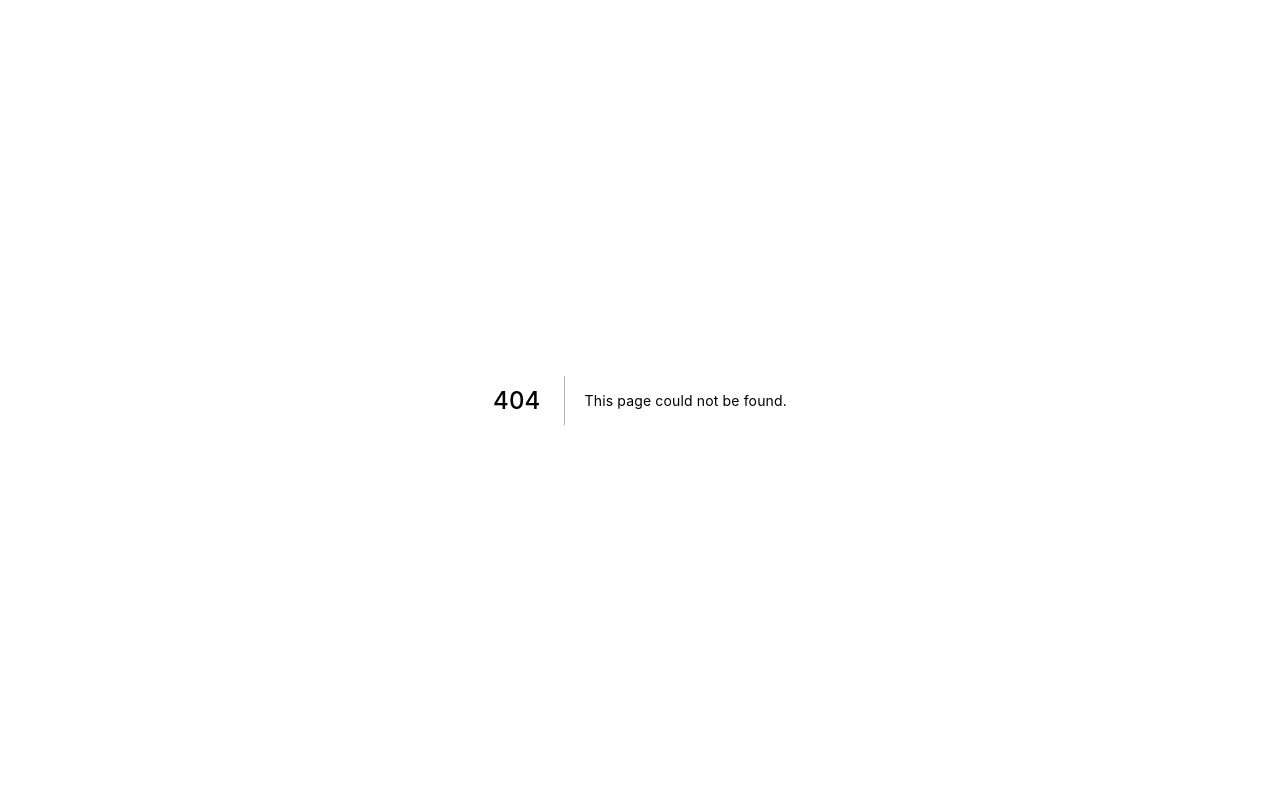
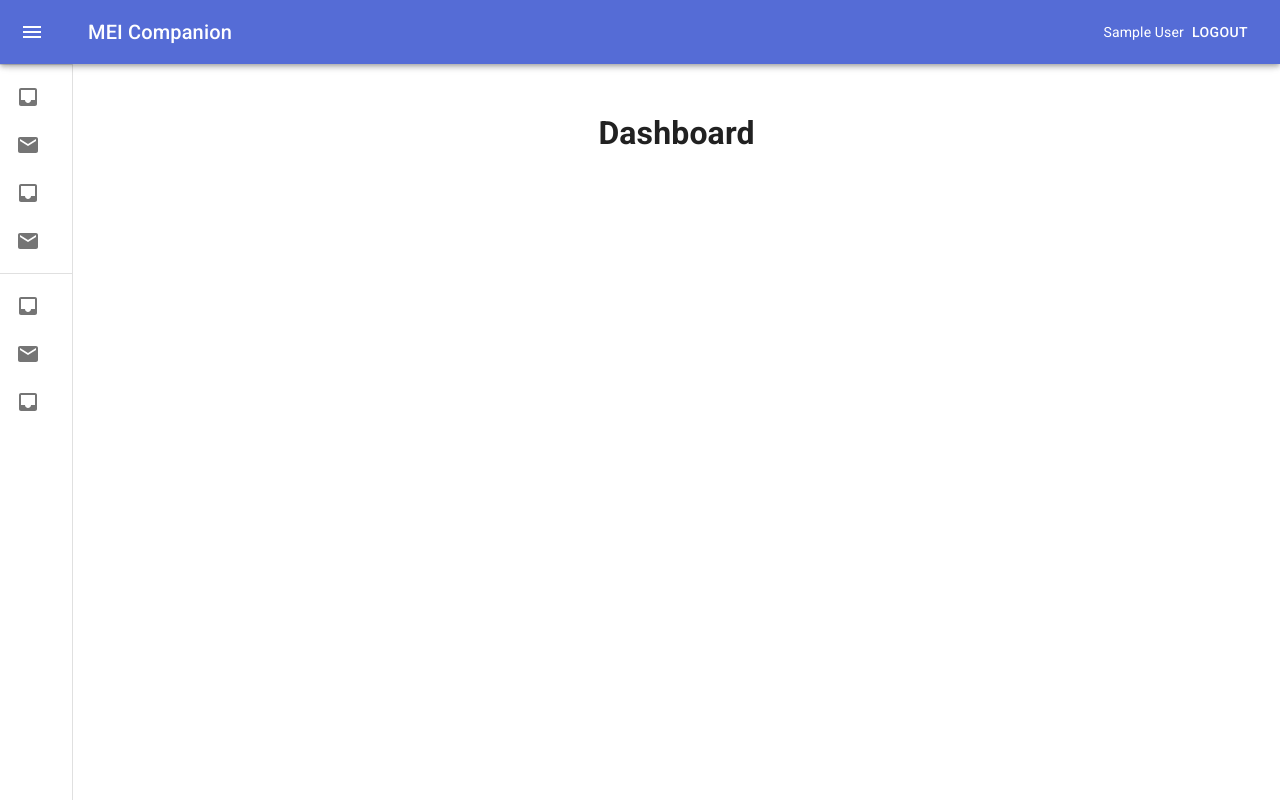
Before and after one commit to silvoneymachado/mei-companion, a Next.js app: page /dashboard in a window 1280 px wide. Before the commit this address had no page. Built offline with nearby package versions, Linux system fonts and the light colour scheme; no server answers; sample sign-in values are in the browser's storage.

Commit message:
Add auth algorithm

```diff
--- a/package.json
+++ b/package.json
@@ -21,12 +21,14 @@
     "@mui/material": "^5.0.4",
     "@prisma/client": "^3.2.1",
     "add": "^2.0.6",
+    "formik": "^2.2.9",
     "next": "9.5.5",
     "next-auth": "^3.29.0",
     "react": "16.14.0",
     "react-dom": "16.14.0",
     "react-markdown": "5.0.2",
-    "yarn": "^1.22.17"
+    "yarn": "^1.22.17",
+    "yup": "^0.32.11"
   },
   "devDependencies": {
     "@types/next-auth": "3.1.14",
--- /dev/null
+++ b/src/components/authRenderer.tsx
@@ -0,0 +1,15 @@
+import { useSession } from "next-auth/client";
+import React, { ReactNode } from "react";
+
+interface Props {
+  protectedComponent: ReactNode;
+  fallBackComponent?: ReactNode;
+}
+
+const AuthRenderer: React.FC<Props> = (props: Props) => {
+  const { protectedComponent, fallBackComponent } = props;
+  const [session] = useSession();
+  return <>{session ? protectedComponent : fallBackComponent}</>;
+};
+
+export default AuthRenderer;
--- a/src/components/buttonAppBar.tsx
+++ b/src/components/buttonAppBar.tsx
@@ -7,6 +7,7 @@ import Button from "@mui/material/Button";
 import IconButton from "@mui/material/IconButton";
 import MenuIcon from "@mui/icons-material/Menu";
 import { styled } from "@mui/material";
+import { signOut, useSession } from "next-auth/client";
 
 const drawerWidth = 240;
 
@@ -35,6 +36,8 @@ const AppBar = styled(MuiAppBar, {
 
 const ButtonAppBar = (props: AppBarProps) => {
   const { open, toggleDrawer } = props;
+  const [session] = useSession();
+
   return (
     <Box sx={{ flexGrow: 1 }}>
       <AppBar position="fixed" open={open} toggleDrawer={toggleDrawer}>
@@ -54,7 +57,10 @@ const ButtonAppBar = (props: AppBarProps) => {
           <Typography variant="h6" noWrap component="div" sx={{ flexGrow: 1 }}>
             MEI Companion
           </Typography>
-          <Button color="inherit">Login</Button>
+          <Typography variant="body2" component="p">
+            {session.user.name}
+          </Typography>
+          <Button color="inherit" onClick={() => signOut()}>Logout</Button>
         </Toolbar>
       </AppBar>
     </Box>
--- a/src/components/layout.tsx
+++ b/src/components/layout.tsx
@@ -1,6 +1,8 @@
 import { Box, styled } from "@mui/material";
+import { useSession } from "next-auth/client";
 import React, { useState } from "react";
 import AppDrawer from "./appDrawer";
+import AuthRenderer from "./authRenderer";
 import ButtonAppBar from "./buttonAppBar";
 
 const DrawerHeader = styled("div")(({ theme }) => ({
@@ -17,12 +19,18 @@ const Layout: React.FC = ({ children }) => {
 
   const toggleDrawer = () => {
     setDrawerIsOpen(!drawerIsOpen);
-  }
+  };
+
+  const renderScaffold = () => (
+    <>
+      <ButtonAppBar toggleDrawer={toggleDrawer} open={drawerIsOpen} />
+      <AppDrawer isDrawerOpen={drawerIsOpen} toggleDrawer={toggleDrawer} />
+    </>
+  );
 
   return (
     <Box sx={{ display: "flex" }}>
-      <ButtonAppBar toggleDrawer={toggleDrawer} open={drawerIsOpen} />
-      <AppDrawer isDrawerOpen={drawerIsOpen} toggleDrawer={toggleDrawer} />
+      <AuthRenderer protectedComponent={renderScaffold()} />
       <Box component="main" sx={{ flexGrow: 1, p: 3 }}>
         <DrawerHeader />
         {children}
--- a/src/pages/_app.tsx
+++ b/src/pages/_app.tsx
@@ -1,19 +1,22 @@
 import { AppProps } from "next/app";
 import React, { useEffect } from "react";
-import { Provider } from "next-auth/client";
+import { Provider as SessionProvider } from "next-auth/client";
+import guard from 'next-auth';
 import theme from "../theme";
 import '@fontsource/roboto/300.css';
 import '@fontsource/roboto/400.css';
 import '@fontsource/roboto/500.css';
 import '@fontsource/roboto/700.css';
 import { CssBaseline, ThemeProvider } from "@mui/material";
-
+import { NextPage } from "next";
+import AuthGuard from "../services/auth/authGuard";
+import { NextApplicationPage } from "../types/types";
 
 const App = (props: AppProps) => {
   const {
     Component,
     pageProps: { session, ...pageProps },
-  } = props;
+  }: { Component: NextApplicationPage; pageProps: any } = props;
 
   useEffect(() => {
     // Remove the server-side injected CSS.
@@ -26,28 +29,22 @@ const App = (props: AppProps) => {
   return (
     <ThemeProvider theme={theme}>
       <CssBaseline />
-      <Provider
-        // Provider options are not required but can be useful in situations where
-        // you have a short session maxAge time. Shown here with default values.
-        options={{
-          // Client Max Age controls how often the useSession in the client should
-          // contact the server to sync the session state. Value in seconds.
-          // e.g.
-          // * 0  - Disabled (always use cache value)
-          // * 60 - Sync session state with server if it's older than 60 seconds
-          clientMaxAge: 0,
-          // Keep Alive tells windows / tabs that are signed in to keep sending
-          // a keep alive request (which extends the current session expiry) to
-          // prevent sessions in open windows from expiring. Value in seconds.
-          //
-          // Note: If a session has expired when keep alive is triggered, all open
-          // windows / tabs will be updated to reflect the user is signed out.
-          keepAlive: 0,
-        }}
+      <SessionProvider
+       options={{
+        clientMaxAge: 60,     // Re-fetch session if cache is older than 60 seconds
+        keepAlive:5 * 60, // Send keepAlive message every 5 minutes
+      }}
         session={session}
       >
-        <Component {...pageProps} />
-      </Provider>
+        {Component.auth ? (
+          <AuthGuard>
+            <Component {...pageProps} />
+          </AuthGuard>
+        ) : (
+          // public page
+          <Component {...pageProps} />
+        )}
+      </SessionProvider>
     </ThemeProvider>
   );
 };
--- /dev/null
+++ b/src/pages/dashboard/index.tsx
@@ -0,0 +1,17 @@
+import React from 'react';
+import Layout from '../../components/layout';
+import { NextApplicationPage } from '../../types/types';
+
+// import { Container } from './styles';
+
+const Dashboard: NextApplicationPage<React.FC> = () => {
+  return(
+      <Layout>
+          <h1>Dashboard</h1>
+      </Layout>
+  );
+}
+
+Dashboard.auth = true;
+
+export default Dashboard;
--- /dev/null
+++ b/src/services/auth/authGuard.tsx
@@ -0,0 +1,27 @@
+import { useSession } from "next-auth/client";
+import { useRouter } from "next/dist/client/router";
+import { useEffect } from "react";
+
+const AuthGuard = ({ children }) => {
+  const [session, loading] = useSession();
+  const router = useRouter();
+  const isUser = !!session?.user;
+
+  const signIn = () => {
+    router.replace("/signin")
+  };
+  useEffect(() => {
+    if (loading) return; // Do nothing while loading
+    if (!isUser) signIn(); // If not authenticated, force log in
+  }, [isUser, loading]);
+
+  if (isUser) {
+    return children;
+  }
+
+  // Session is being fetched, or no user.
+  // If no user, useEffect() will redirect.
+  return <div>Loading...</div>;
+};
+
+export default AuthGuard;
--- a/src/types/types.ts
+++ b/src/types/types.ts
@@ -1,4 +1,5 @@
 import { PrismaClient } from "@prisma/client";
+import { NextPage } from "next";
 
 export {}
 declare global {
@@ -11,3 +12,7 @@ declare global {
     }
   }
 }
+
+export type NextApplicationPage<P = any, IP = P> = NextPage<P, IP> & {
+  auth?: boolean
+}
```
Also changed, not shown: src/pages/index.tsx (+32 -5 lines), src/signIn/index.tsx (added, +24 -0 lines), 1 other file (tests, documents, lock files or other folders).
